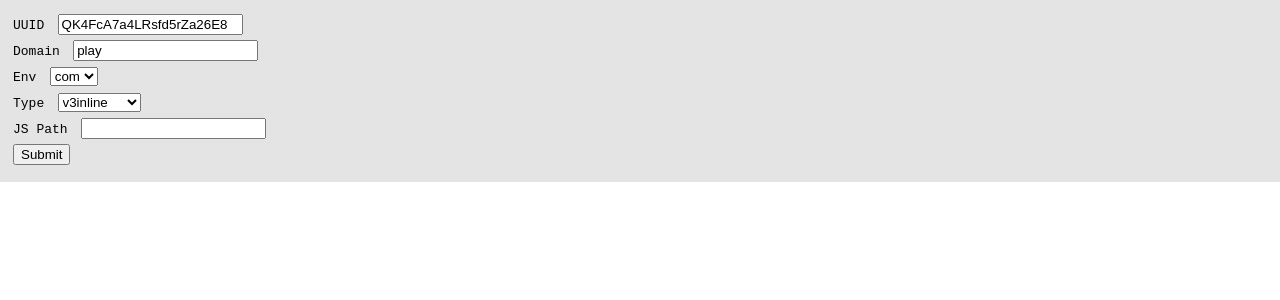
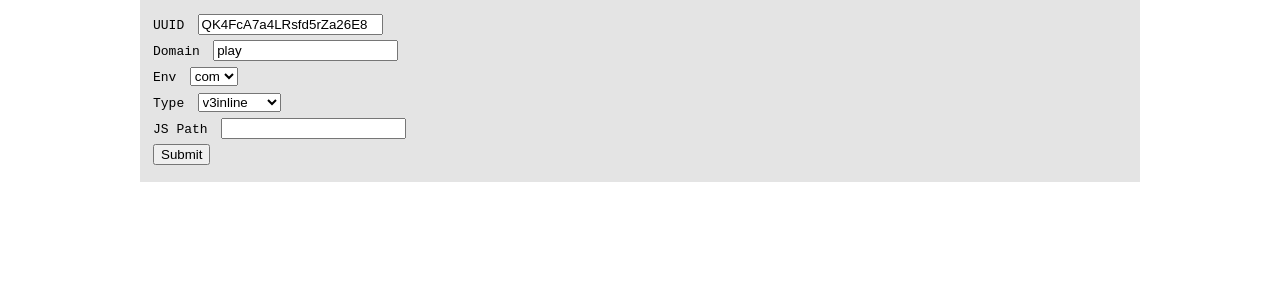
Before and after one commit to VadimBrodsky/jarvis, a React (Create React App) app: page / in a window 1280 px wide. Shown: the top 300 px of the page. Built offline with nearby package versions, Linux system fonts and the light colour scheme.

Commit message:
Update styles

```diff
--- a/src/index.css
+++ b/src/index.css
@@ -3,10 +3,15 @@ body {
   margin: 0;
   padding: 0;
 }
-.vidyard_player, .vidyard-player-container {
-  min-height: 180px;
-  min-width: 320px;
-  border: 3px solid darkslategrey;
-  display: block;
+
+#root {
   background-color: lightslategray;
+  margin: 0 auto;
+  max-width: 1000px;
+  min-width: 200px;
+  width: 80%;
 }
+
+.vidyard-player-embed {
+  max-width: 100%;
+}
```
